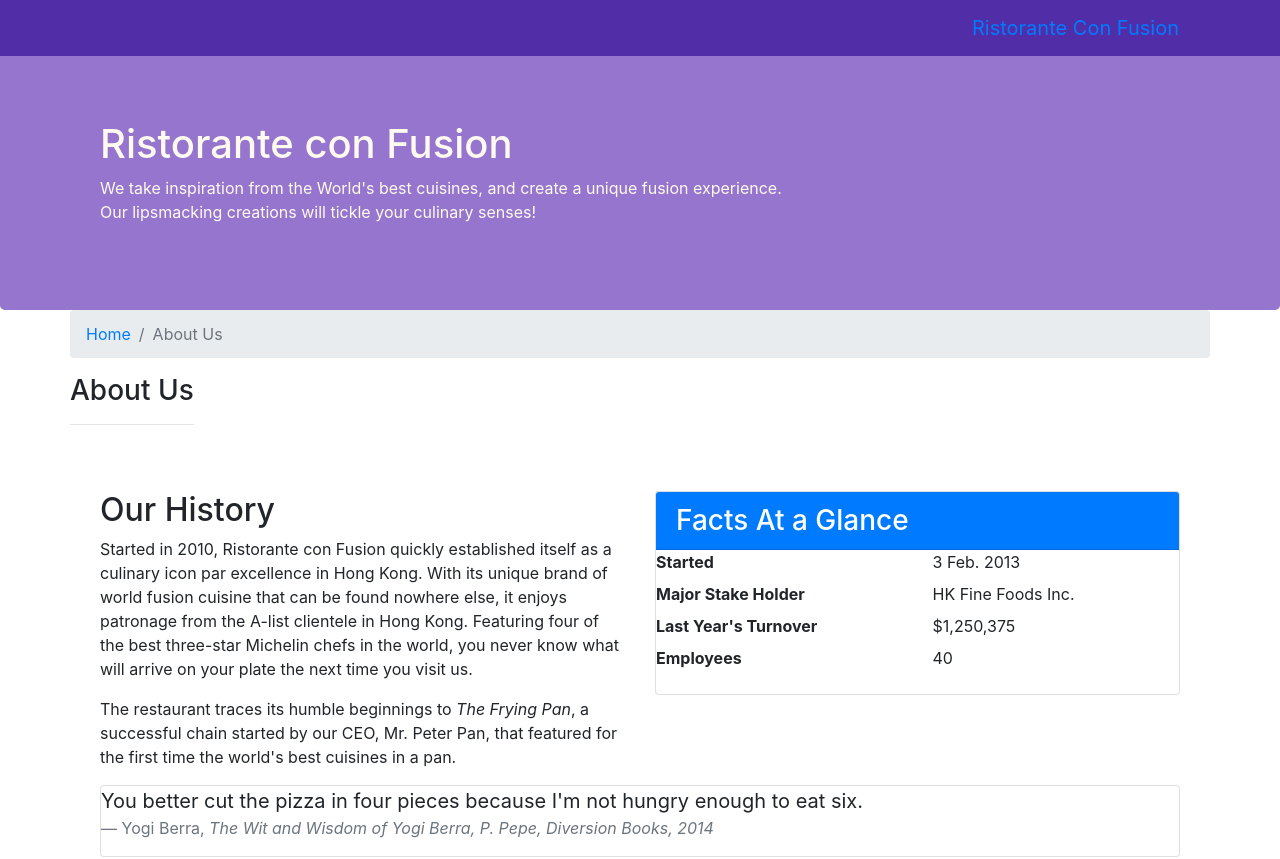
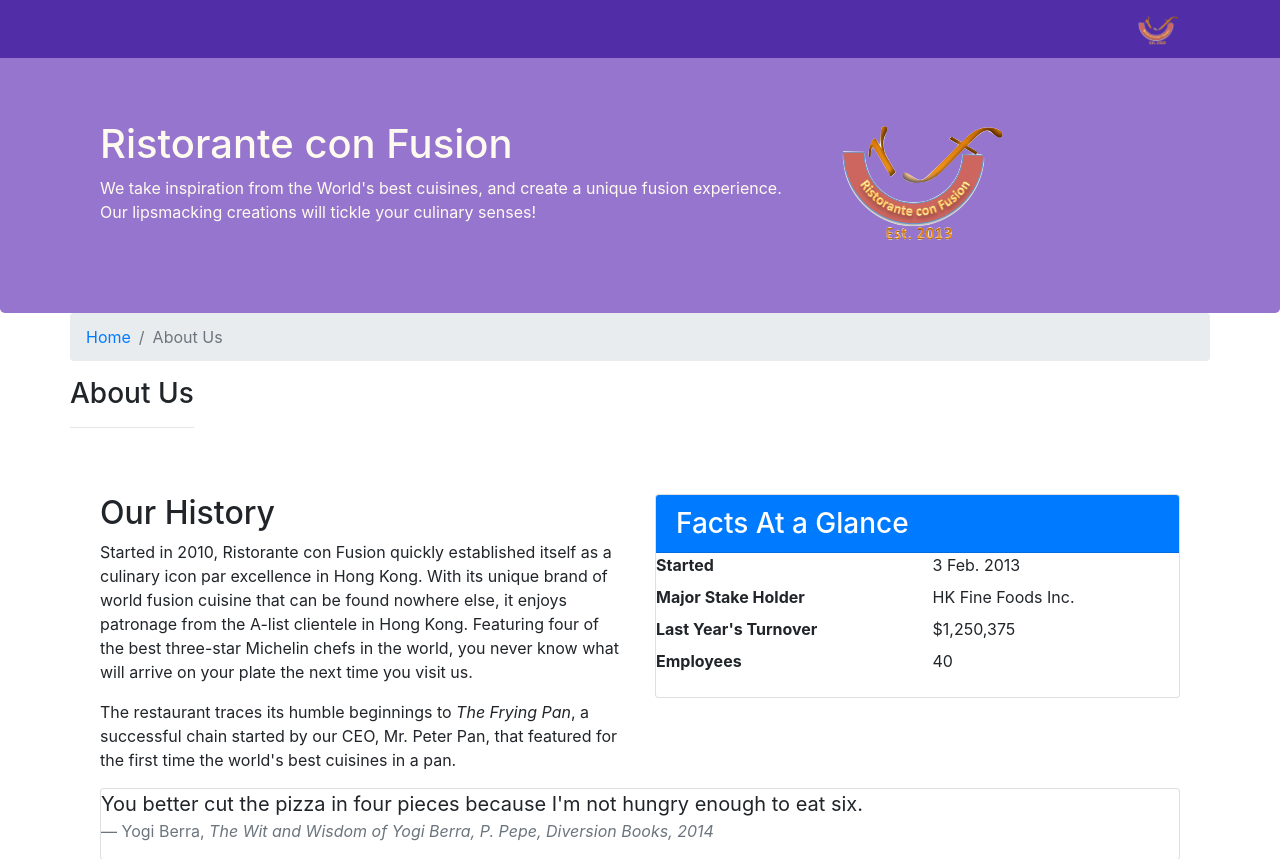
Before and after one commit to kaywsoo/bootstrap4, a website: page aboutus.html in a window 1280 px wide. Shown: the top 859 px of the page. Drawn offline with nearby package versions, Linux system fonts and the light colour scheme.

Commit message:
added logo to navbar and header

```diff
--- a/aboutus.html
+++ b/aboutus.html
@@ -28,7 +28,7 @@
 				<span class="navbar-toggler-icon"></span>
 			</button>
 
-				<a class="navbar-brand" href="#"> Ristorante Con Fusion</a>
+				<a class="navbar-brand" href="./index.html"><img src="img/logo.png" height="30" width="41"></a>
 					<!-- hiding the below menu options into another div class to hide it -->
 					<div class="collapse navbar-collapse" id="Navbar">
 						<ul class="navbar-nav">
@@ -62,7 +62,8 @@
                     <h1>Ristorante con Fusion</h1>
                     <p>We take inspiration from the World's best cuisines, and create a unique fusion experience. Our lipsmacking creations will tickle your culinary senses!</p>
                 </div>
-                <div class="col col-sm">
+                <div class="col col-sm align-self-center">
+                    <img src="img/logo.png" class="img-fluid">
                 </div>
             </div>
         </div>
```
Also changed, not shown: contactus.html (+3 -2 lines), index.html (+3 -2 lines), img/alberto.png (added), img/buffet.png (added), img/logo.png (added), img/uthappizza.png (added), 1 other file.
